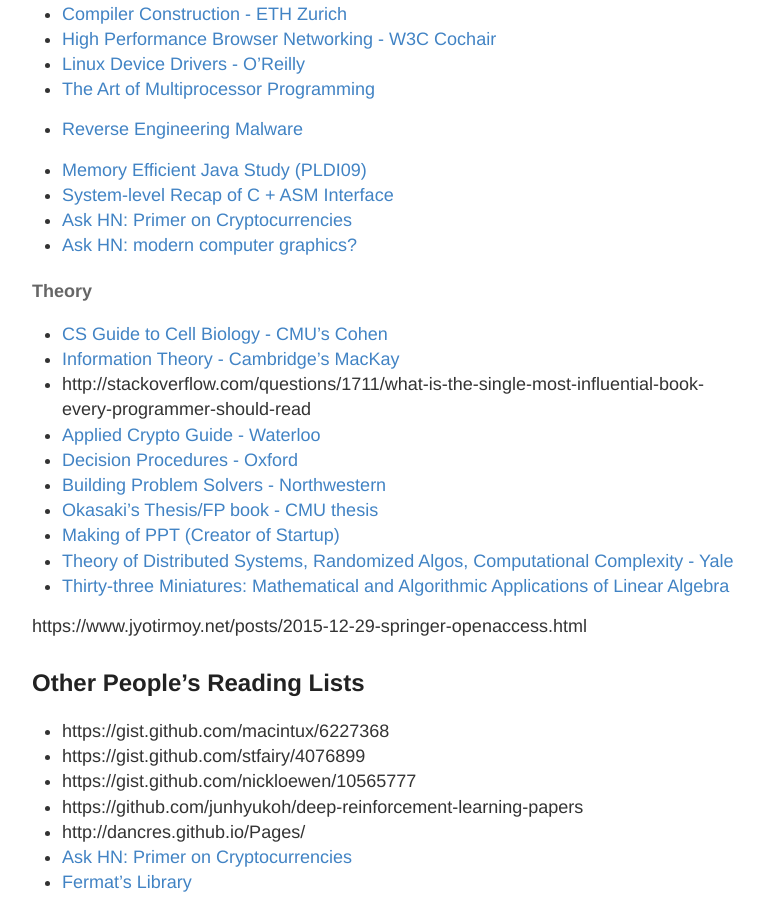
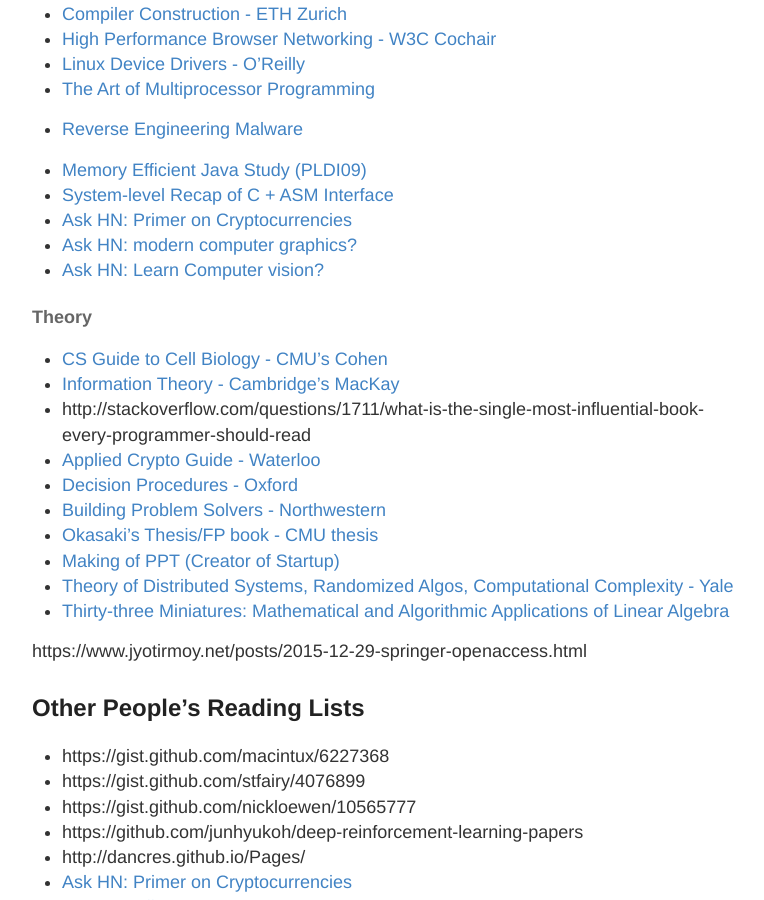
Before and after one commit to RONNCC/ronncc.github, a Jekyll site: the page built from _posts/2015-12-25-ReadingList.md, in a window 1280 px wide and 900 px high, scrolled down 3047 px. Shown: the whole window, without its empty margins (248-1012 px from the left). Built offline with Jekyll 4.4.1, drawn with Linux system fonts in a browser that asks for light colours; comment, search, counter and statistics services are not loaded.

Commit message:
Updated 2015-12-25-ReadingList.md

```diff
--- a/_posts/2015-12-25-ReadingList.md
+++ b/_posts/2015-12-25-ReadingList.md
@@ -132,7 +132,7 @@
 - [System-level Recap of C + ASM Interface](http://vendu.twodots.nl/wizardcode.html)
 - [Ask HN: Primer on Cryptocurrencies](https://news.ycombinator.com/item?id=14659775)
 - [Ask HN: modern computer graphics?](https://news.ycombinator.com/item?id=14652936)
-
+- [Ask HN: Learn Computer vision?](https://news.ycombinator.com/item?id=14651665)
 
 #### Theory
 
```
